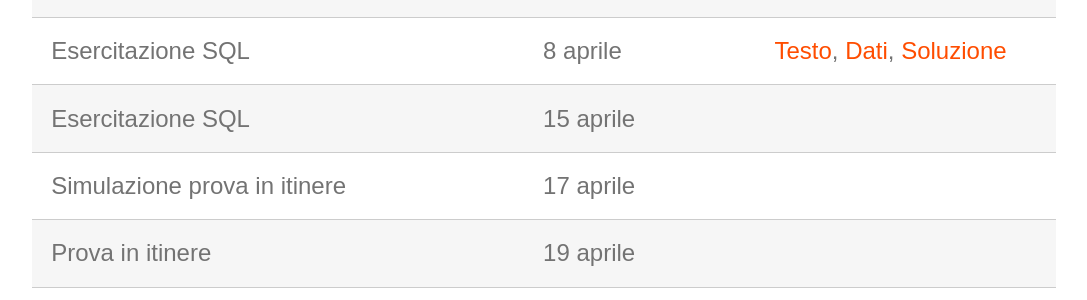
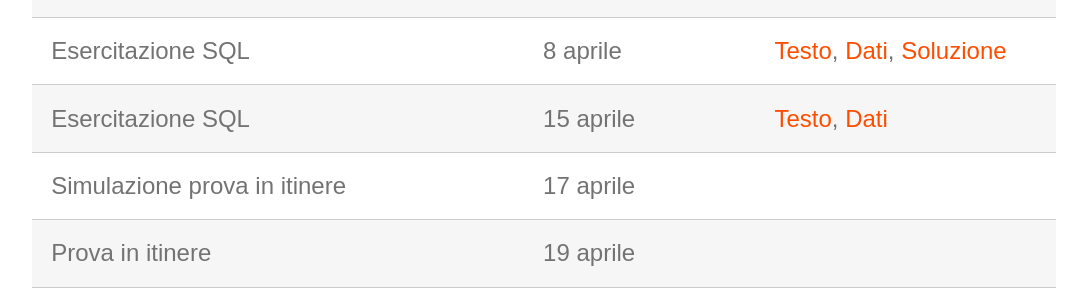
Before and after one commit to perceivelab/db-fo-24, a Jekyll site: the page built from index.md, in a window 1280 px wide and 900 px high, scrolled down 1394 px. Shown: the part 155-455 px from the top of the window, without its empty margins (96-1183 px from the left). Built offline with Jekyll 4.4.1, drawn with Linux system fonts in a browser that asks for light colours.

Commit message:
Update index.md

```diff
--- a/index.md
+++ b/index.md
@@ -33,7 +33,7 @@ Il programma delle lezioni è provvisorio e può subire variazioni.
 | SQL Avanzato: Stored Procedure e Trigger                  | 27 marzo | [Link](https://studentiunict-my.sharepoint.com/:b:/g/personal/simone_palazzo_unict_it/EdGNxaaSNh1HpFRABd_JRU0Bd8wW8iHI_oltyGDBSzazag?e=zAY4A3) |
 | Esercitazione Procedure + Trigger                   | 3 aprile | | [Testo](https://studentiunict-my.sharepoint.com/:w:/g/personal/simone_palazzo_unict_it/EXD2m7U3ZMdHnRxcb1rLWyQBOxei-O9cA70l2KJrv4Ihew?e=xv7UlW), [Dati](https://studentiunict-my.sharepoint.com/:u:/g/personal/simone_palazzo_unict_it/ESJvqIgGYrxMn7Hya53-7CIBw-OPnccc1OiRu8edaCXsog?e=yBVTwe), [Soluzione](https://studentiunict-my.sharepoint.com/:u:/g/personal/simone_palazzo_unict_it/Ea_gZ9NGjb1PiWtbJTfPgNQBkxv_B4kaP5r6-OY4QOWuGw?e=pkGH67) |
 | Esercitazione SQL                     | 8 aprile | | [Testo](https://studentiunict-my.sharepoint.com/:b:/g/personal/simone_palazzo_unict_it/EZxKnmkkLUFGo6C1GRyS_LYBLQgzXOxtQzmZTYL2gYP64A?e=ylGh3E), [Dati](https://studentiunict-my.sharepoint.com/:u:/g/personal/simone_palazzo_unict_it/EcyXwD6f8DtGvqvrwu1NFhsB_ed0864mACs9pDAjKFIZ4Q?e=axHjhY), [Soluzione](https://studentiunict-my.sharepoint.com/:u:/g/personal/simone_palazzo_unict_it/EQd7nqYs0hNNiMSKUzwsnp4Bm3JHN8e7WxyhcyS8UQ5bMg?e=b7ddR1) |
-| Esercitazione SQL                         | 15 aprile |
+| Esercitazione SQL                         | 15 aprile | | [Testo](https://studentiunict-my.sharepoint.com/:b:/g/personal/simone_palazzo_unict_it/EWzcH8SV0F1KpwRvntS6jFQBgNdmORBpCfi1kP7twsZw9A?e=N21zaj), [Dati](https://studentiunict-my.sharepoint.com/:u:/g/personal/simone_palazzo_unict_it/ES23m4KJDQlHnH6VmZW8ty8BMxS9JYulhf1SE-YwQ7_rDA?e=zGRb9o) |
 | Simulazione prova in itinere                         | 17 aprile |
 | Prova in itinere                          | 19 aprile |
 | NoSQL                                     | 6 maggio |
```
